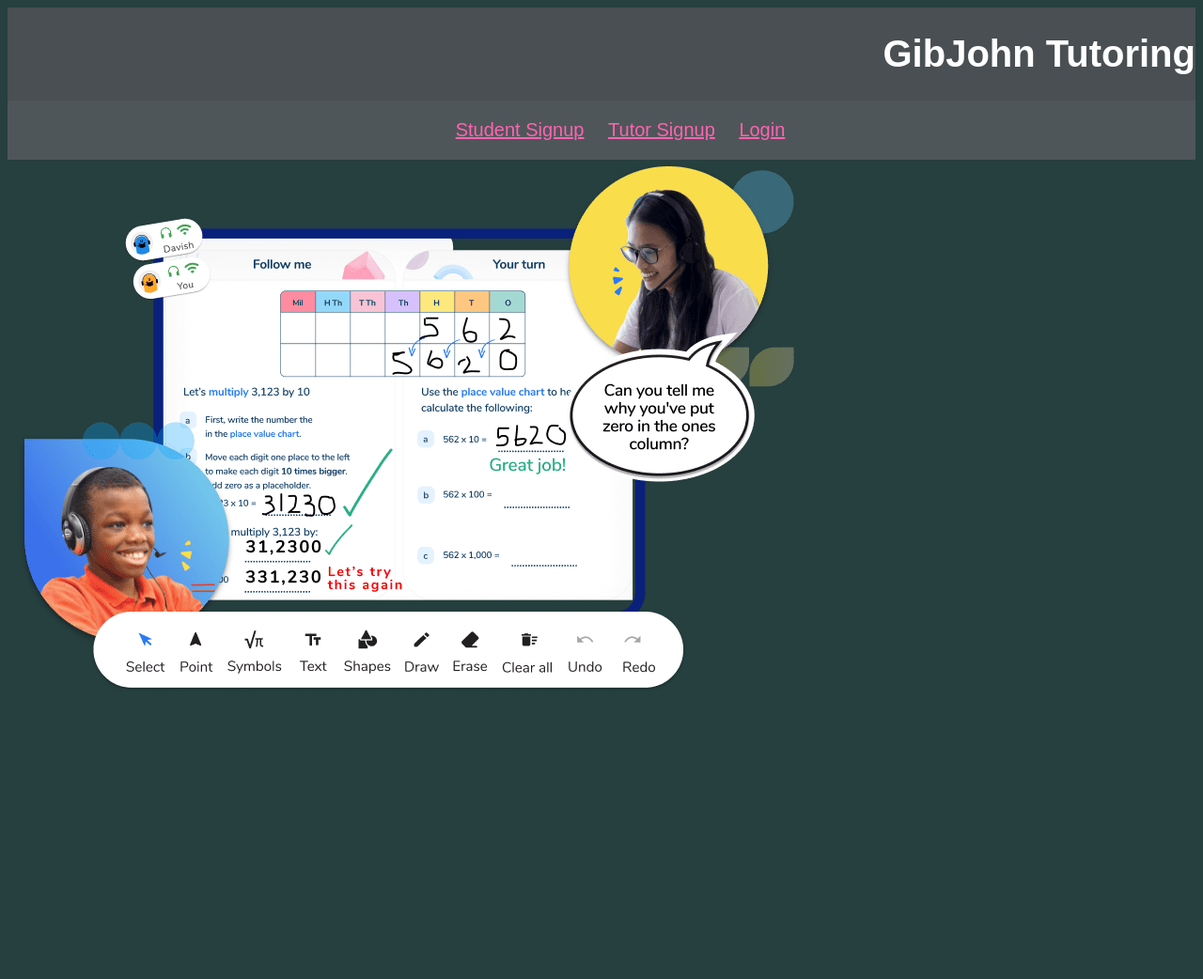
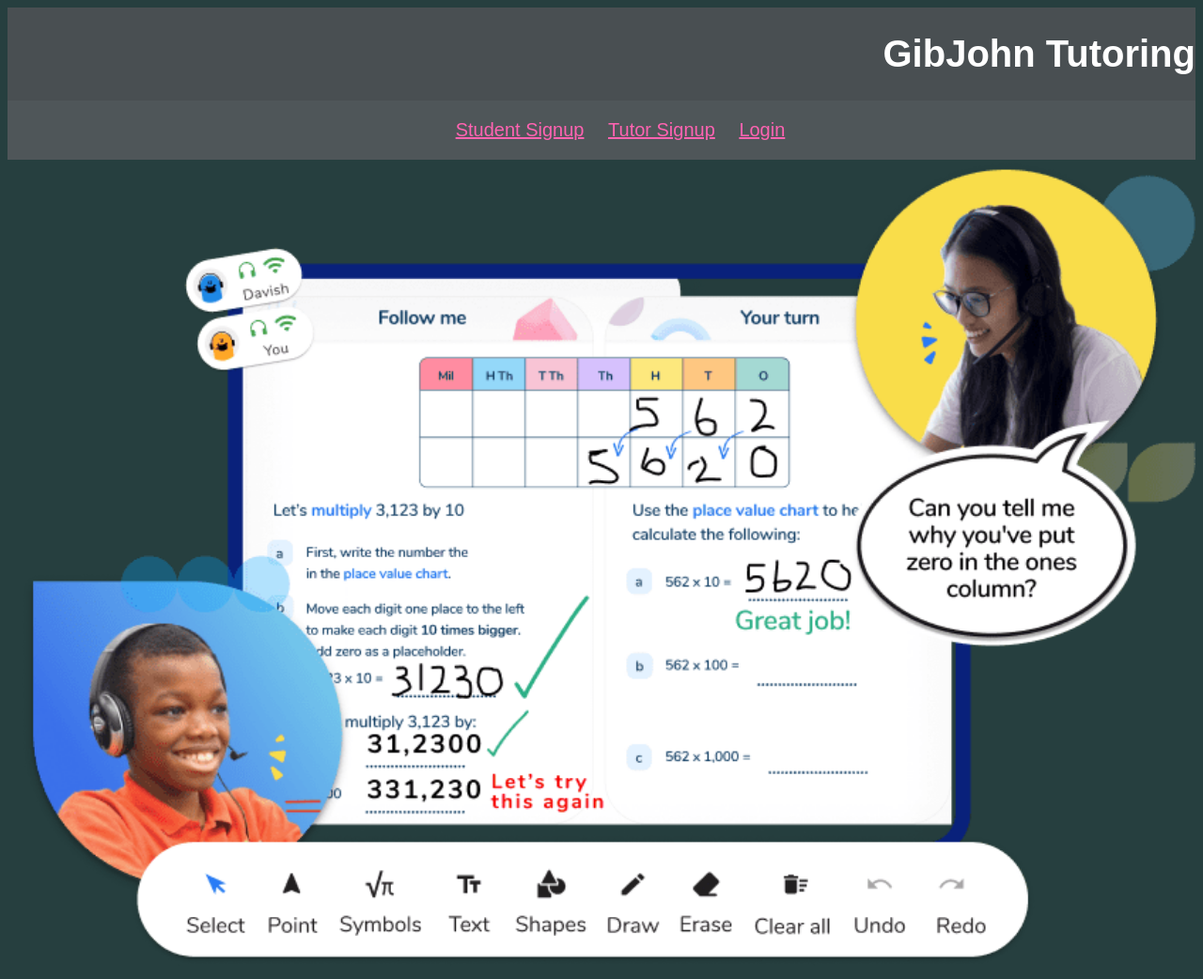
Before and after one commit to alexbaxter07/college, a PHP site: page /learning.html in a window 1280 px wide. Shown: the whole page at 94% size. Before the commit the page ends 733 px from the top, so only its background shows below. Run offline with PHP 8.4, Linux system fonts and the light colour scheme.

Commit message:
updated: image = fullscreen

```diff
--- a/Assignments/24th sep/styles.css
+++ b/Assignments/24th sep/styles.css
@@ -37,3 +37,7 @@ fieldset{
 #nav li a{
     color: #FF63B1;
 }
+img{
+    width: 100%;
+    height: 100%;
+}
```
